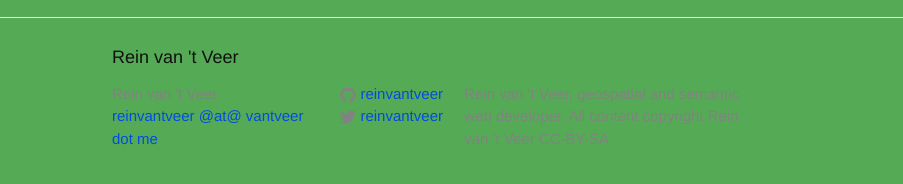
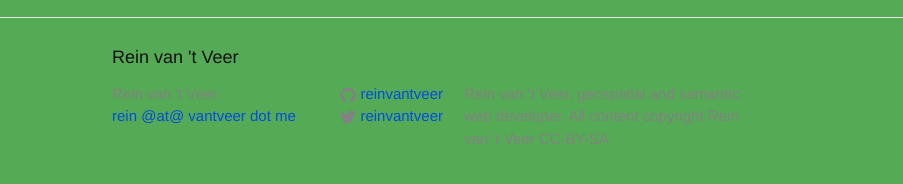
Before and after one commit to reinvantveer/reinvantveer.github.io, a Jekyll site: the page built from index.md, in a window 1280 px wide and 900 px high, scrolled down 3298 px. Shown: the part 690-874 px from the top of the window, without its empty margins (188-1091 px from the left). Built offline with Jekyll 4.4.1, drawn with Linux system fonts in a browser that asks for light colours; comment, search, counter and statistics services are not loaded.

Commit message:
fix mail oops

```diff
--- a/_config.yml
+++ b/_config.yml
@@ -1,6 +1,6 @@
 # Site settings
 title: "Rein van 't Veer"
-email: reinvantveer @at@ vantveer dot me
+email: rein @at@ vantveer dot me
 description: > # this means to ignore newlines until "baseurl:"
   Rein van 't Veer, geospatial and semantic web developer.
   All content copyright Rein van 't Veer CC-BY-SA
```
